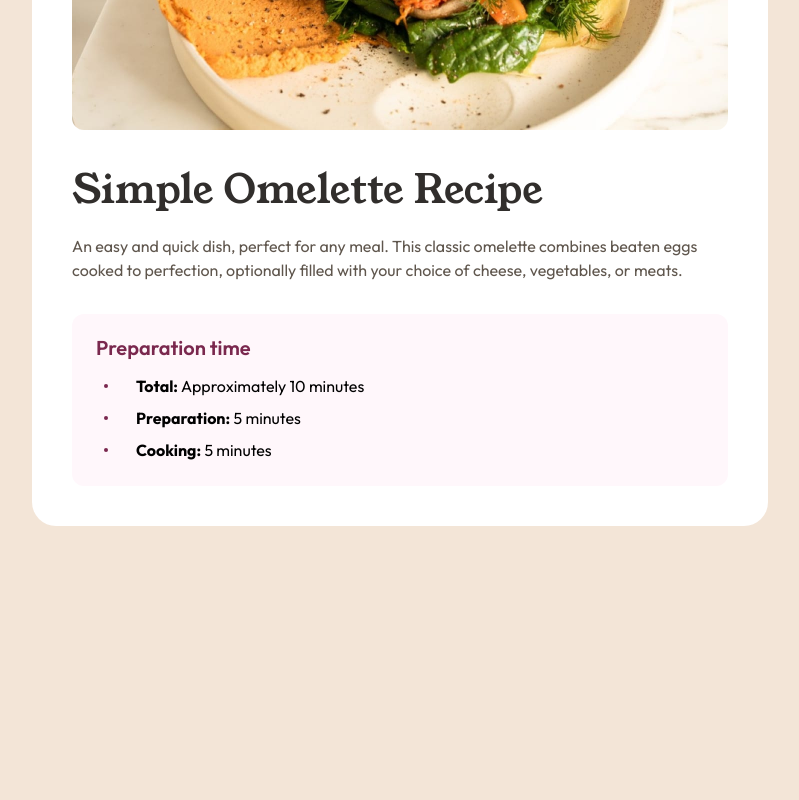
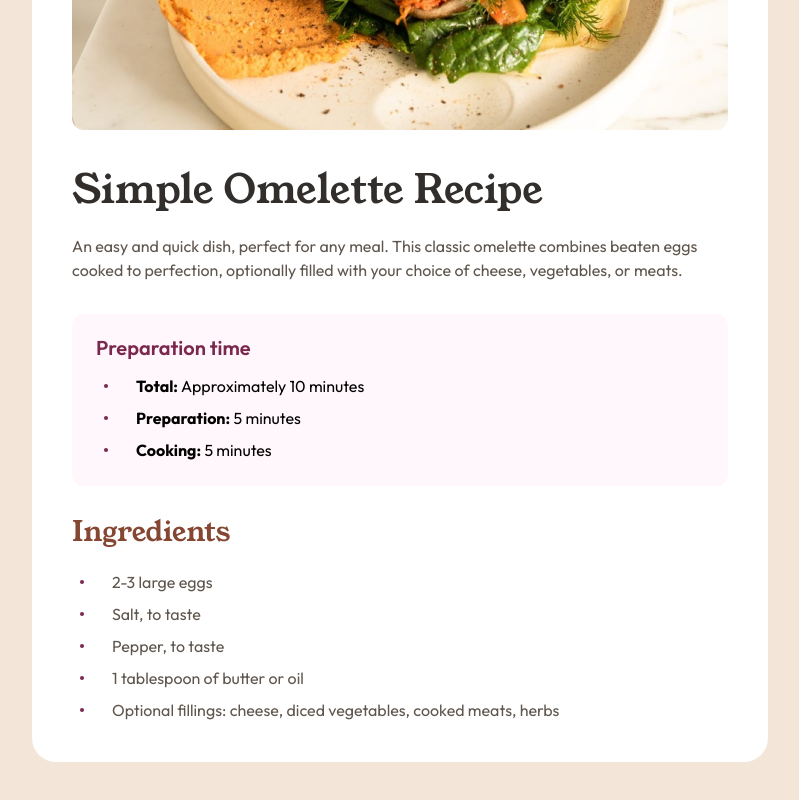
Before and after one commit to jaceleedev/recipe-page, a Next.js app: page / in a window 1280 px wide. Shown: the part 338-1138 px from the top of the page, without its empty margins (240-1039 px from the left). Before the commit the page ends 992 px from the top, so only its background shows below. Built offline with nearby package versions, Linux system fonts and the light colour scheme.

Commit message:
feat: :sparkles: add Ingredients component with styling

```diff
--- /dev/null
+++ b/src/components/RecipePage/RecipeContent/Ingredients/index.module.css
@@ -0,0 +1,23 @@
+.ingredients {
+  @apply flex flex-col items-start gap-300;
+
+  .heading {
+    @apply self-stretch text-preset-2 text-brown-800;
+  }
+
+  .list {
+    @apply flex flex-col items-start gap-100;
+  }
+
+  .item {
+    @apply flex items-center gap-200 pl-100;
+  }
+
+  .ellipse {
+    @apply flex items-center w-4 h-full;
+  }
+
+  .content {
+    @apply text-preset-4 text-stone-600;
+  }
+}
--- /dev/null
+++ b/src/components/RecipePage/RecipeContent/Ingredients/index.tsx
@@ -0,0 +1,36 @@
+import Image from 'next/image';
+import styles from './index.module.css';
+
+const ingredientsData = [
+  '2-3 large eggs',
+  'Salt, to taste',
+  'Pepper, to taste',
+  '1 tablespoon of butter or oil',
+  'Optional fillings: cheese, diced vegetables, cooked meats, herbs',
+];
+
+function Ingredients() {
+  return (
+    <div className={styles.ingredients}>
+      <h2 className={styles.heading}>Ingredients</h2>
+      <ul className={styles.list}>
+        {ingredientsData.map((item) => (
+          <li className={styles.item} key={item}>
+            <div className={styles.ellipse}>
+              <Image
+                src={'/assets/images/ellipse.svg'}
+                alt={'ellipse'}
+                width={4}
+                height={4}
+                priority
+              />
+            </div>
+            <p className={styles.content}>{item}</p>
+          </li>
+        ))}
+      </ul>
+    </div>
+  );
+}
+
+export default Ingredients;
--- a/src/components/RecipePage/RecipeContent/index.tsx
+++ b/src/components/RecipePage/RecipeContent/index.tsx
@@ -1,4 +1,5 @@
 import styles from './index.module.css';
+import Ingredients from './Ingredients';
 import PreparationTime from './PreparationTime';
 import RecipeHeader from './RecipeHeader';
 
@@ -7,6 +8,7 @@ function RecipeContent() {
     <div className={styles['recipe-content']}>
       <RecipeHeader />
       <PreparationTime />
+      <Ingredients />
     </div>
   );
 }
```
